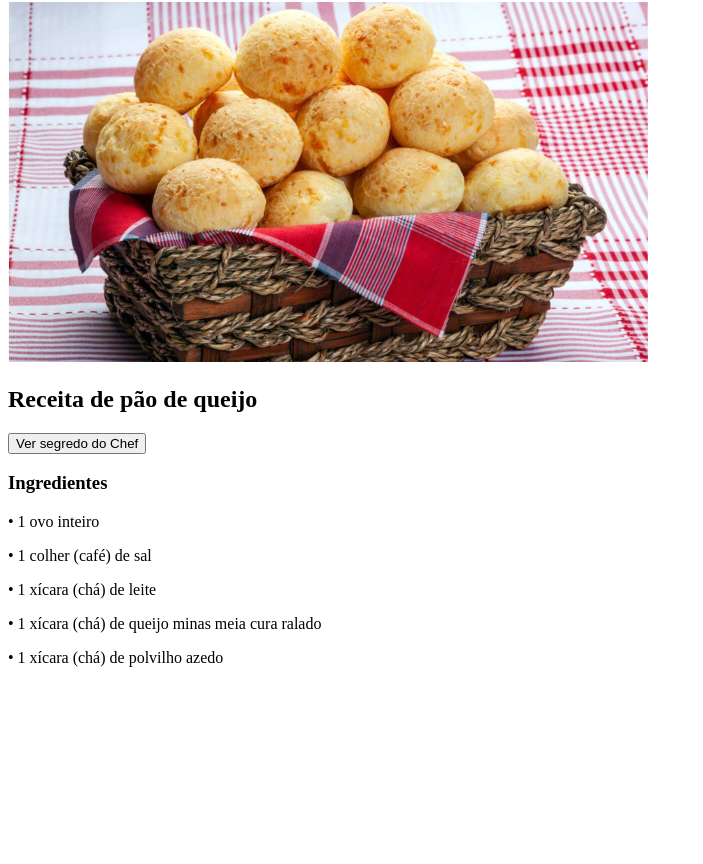
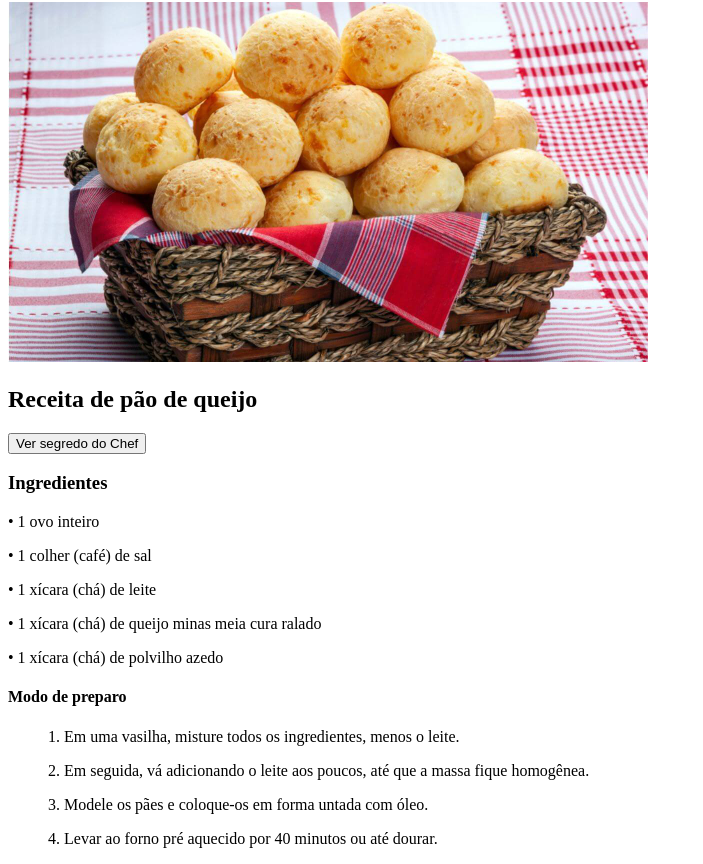
Before and after one commit to filipemaiamendes/receitas-de-minas, a plain HTML site: page index.html in a window 1280 px wide. Shown: the part 78-942 px from the top of the page, without its empty margins (0-703 px from the left). Before the commit the page ends 800 px from the top, so only its background shows below. Drawn offline with Linux system fonts and the light colour scheme.

Commit message:
feat: insere passo a passo de preparo

```diff
--- a/index.html
+++ b/index.html
@@ -30,6 +30,15 @@
                 <p>• 1 xícara (chá) de queijo minas meia cura ralado</p>
                 <p>• 1 xícara (chá) de polvilho azedo</p>
         </section>
+        <section>
+            <h4>Modo de preparo</h4>
+            <ol>
+                <p>1. Em uma vasilha, misture todos os ingredientes, menos o leite. </p>
+                <p>2. Em seguida, vá adicionando o leite aos poucos, até que a massa fique homogênea.</p>
+                <p>3. Modele os pães e coloque-os em forma untada com óleo.</p>
+                <p>4. Levar ao forno pré aquecido por 40 minutos ou até dourar.</p>
+            </ol>
+        </section>
     </main>
 </body>
 </html>
```
